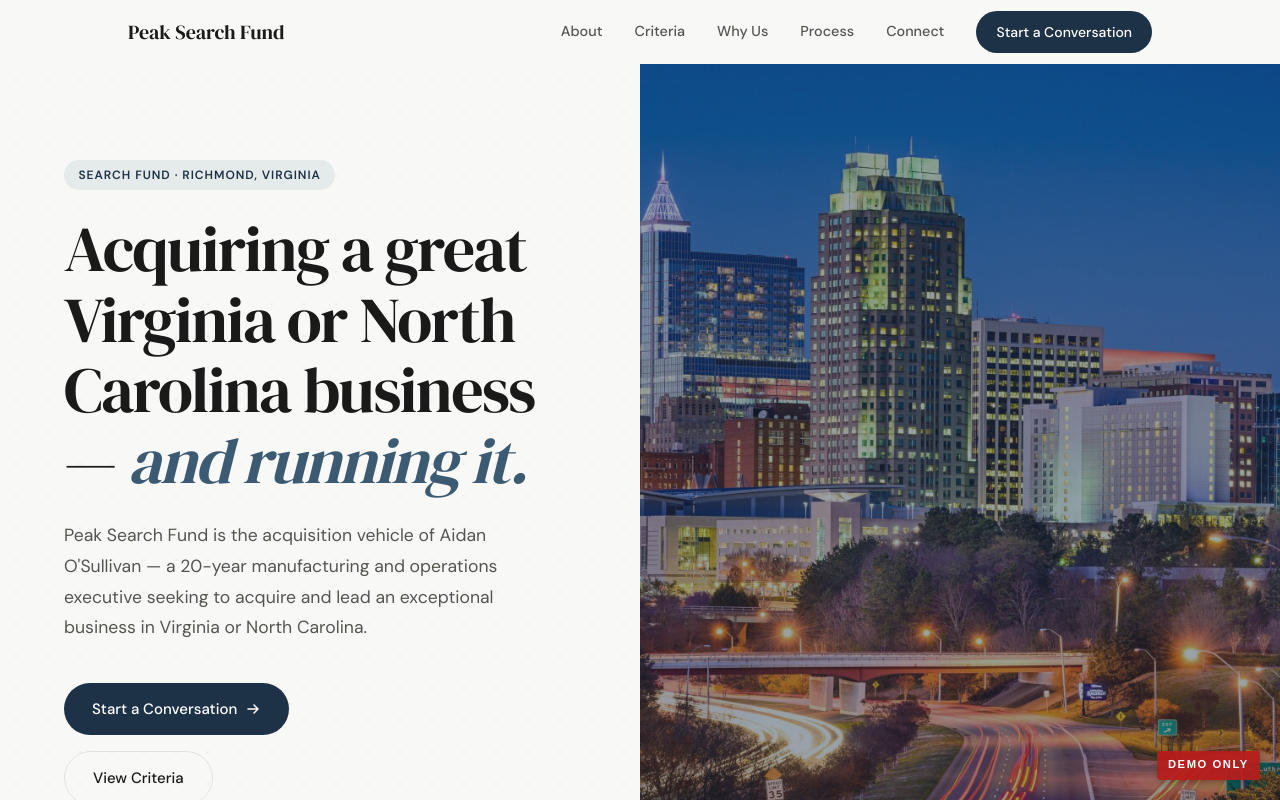
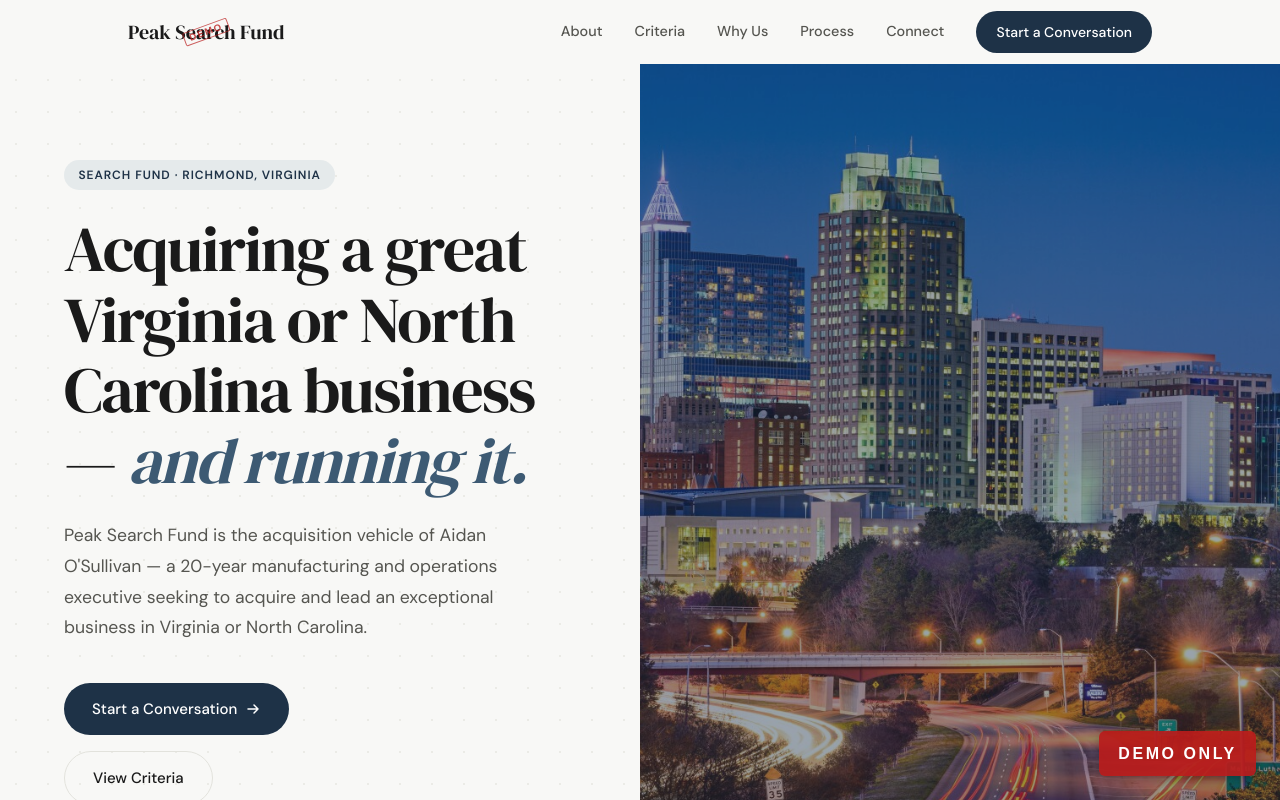
Before and after one commit to GrCodeExchange/peak-search-fund, a Next.js app: page / in a window 1280 px wide. Shown: the top 800 px of the page. Built offline with nearby package versions, Linux system fonts and the light colour scheme.

Commit message:
Larger demo badge; DEMO stamp over logo

```diff
--- a/app/layout.tsx
+++ b/app/layout.tsx
@@ -26,7 +26,7 @@ export default function RootLayout({ children }: { children: React.ReactNode })
     <html lang="en" className={`${dmSerif.variable} ${dmSans.variable}`}>
       <body>
         {children}
-        <div style={{ position: "fixed", bottom: "1.25rem", right: "1.25rem", zIndex: 9999, background: "rgba(185,28,28,0.92)", color: "#fff", fontFamily: "sans-serif", fontSize: "0.7rem", fontWeight: 700, letterSpacing: "0.14em", textTransform: "uppercase", padding: "0.35rem 0.7rem", borderRadius: "4px", pointerEvents: "none", userSelect: "none", boxShadow: "0 2px 8px rgba(0,0,0,0.25)" }}>
+        <div style={{ position: "fixed", bottom: "1.5rem", right: "1.5rem", zIndex: 9999, background: "rgba(185,28,28,0.92)", color: "#fff", fontFamily: "sans-serif", fontSize: "1rem", fontWeight: 700, letterSpacing: "0.16em", textTransform: "uppercase", padding: "0.6rem 1.2rem", borderRadius: "6px", pointerEvents: "none", userSelect: "none", boxShadow: "0 3px 12px rgba(0,0,0,0.3)" }}>
           Demo Only
         </div>
       </body>
--- a/components/NavMinimal.tsx
+++ b/components/NavMinimal.tsx
@@ -37,9 +37,12 @@ export default function NavMinimal({ brandName, links = [], ctaLabel, ctaHref =
       transition: "all 0.25s ease",
     }}>
       <div className="container" style={{ display: "flex", alignItems: "center", justifyContent: "space-between", height: "64px" }}>
-        <a href="#top" style={{ fontFamily: "var(--font-display)", fontSize: "1.25rem", fontWeight: 400, textDecoration: "none", color: "var(--color-fg)" }}>
-          {brandName}
-        </a>
+        <div style={{ position: "relative", display: "inline-block" }}>
+          <a href="#top" style={{ fontFamily: "var(--font-display)", fontSize: "1.25rem", fontWeight: 400, textDecoration: "none", color: "var(--color-fg)" }}>
+            {brandName}
+          </a>
+          <span style={{ position: "absolute", top: "50%", left: "50%", transform: "translate(-50%,-50%) rotate(-20deg)", fontSize: "0.6rem", fontWeight: 800, letterSpacing: "0.15em", color: "rgba(185,28,28,0.8)", fontFamily: "sans-serif", pointerEvents: "none", whiteSpace: "nowrap", textTransform: "uppercase", border: "1.5px solid rgba(185,28,28,0.7)", padding: "1px 5px", userSelect: "none", lineHeight: 1, borderRadius: "2px" }}>DEMO</span>
+        </div>
 
         {/* Desktop links */}
         <div style={{ display: "flex", alignItems: "center", gap: "2rem" }} className="nav-desktop">
```
